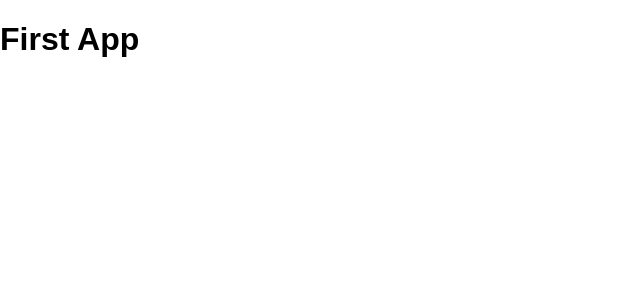
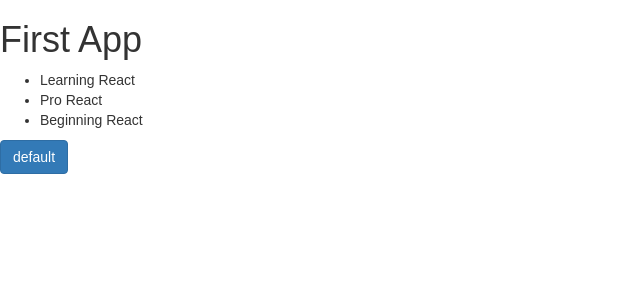
Before and after one commit to neilsatt/react_search_app, a React (Create React App) app: page / in a window 1280 px wide. Shown: the top 300 px of the page, without its empty margins (0-640 px from the left). Built offline with nearby package versions, Linux system fonts and the light colour scheme.

Commit message:
add products and ratings components

```diff
--- a/package.json
+++ b/package.json
@@ -4,6 +4,7 @@
   "private": true,
   "dependencies": {
     "react": "^16.2.0",
+    "react-bootstrap": "^0.32.1",
     "react-dom": "^16.2.0",
     "react-scripts": "1.1.1"
   },
--- a/public/index.html
+++ b/public/index.html
@@ -10,6 +10,8 @@
     -->
     <link rel="manifest" href="%PUBLIC_URL%/manifest.json">
     <link rel="shortcut icon" href="%PUBLIC_URL%/favicon.ico">
+    <!-- Latest compiled and minified CSS -->
+    <link rel="stylesheet" href="https://maxcdn.bootstrapcdn.com/bootstrap/3.3.7/css/bootstrap.min.css" integrity="sha384-BVYiiSIFeK1dGmJRAkycuHAHRg32OmUcww7on3RYdg4Va+PmSTsz/K68vbdEjh4u" crossorigin="anonymous">
     <!--
       Notice the use of %PUBLIC_URL% in the tags above.
       It will be replaced with the URL of the `public` folder during the build.
--- a/src/App.js
+++ b/src/App.js
@@ -1,11 +1,17 @@
 import React, { Component } from 'react';
+import {Button} from 'react-bootstrap';
+import Products from './Products';
 
 
 class App extends Component {
   render() {
+    const isValid = true;
+
     return (
       <div>
           <h1>First App</h1>
+          <Products />
+          <Button bsStyle="primary" disabled={!isValid}>default</Button>
       </div>
     );
   }
--- /dev/null
+++ b/src/Products.js
@@ -0,0 +1,20 @@
+import React, { Component} from 'react';
+
+class Products extends Component {
+    render() {
+        const products = ["Learning React", "Pro React", "Beginning React"];
+        const listProducts = products.map((product) =>
+            <li key={product.toString()}>{product}</li>
+        );
+
+
+
+        return (
+            <div>
+                <ul>{listProducts}</ul>
+            </div>
+        );
+    }
+}
+
+export default Products;
```
Also changed, not shown: src/Ratings.js (added, +13 -0 lines), 1 other file (tests, documents, lock files or other folders).
